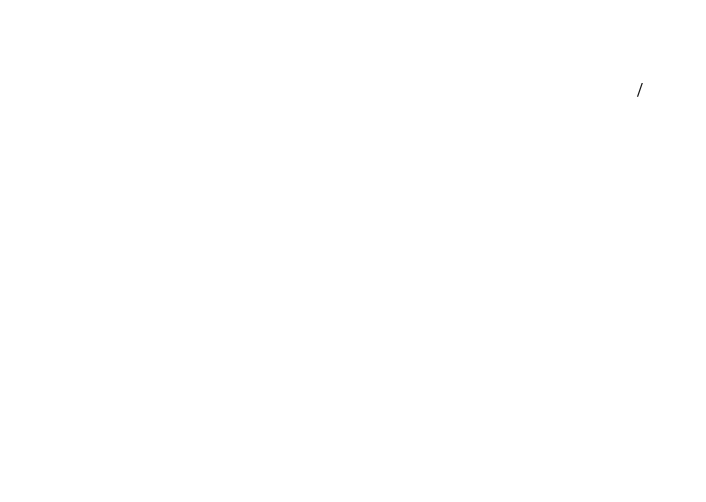
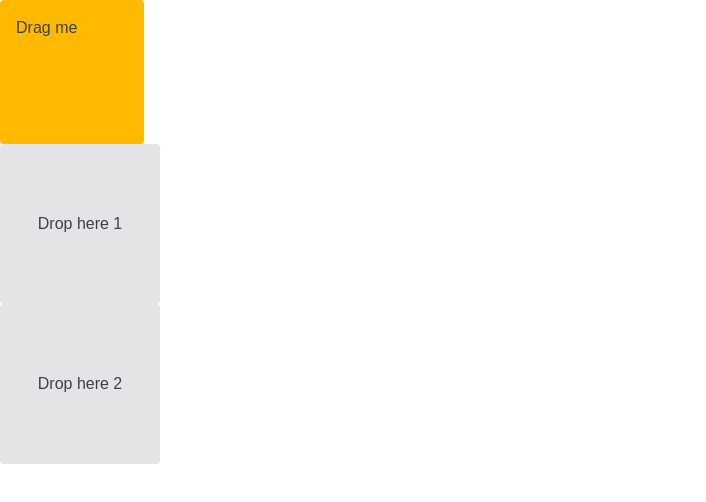
Before and after one commit to djolosc/job-tracker, a Next.js app: page / in a window 1280 px wide. Shown: the top 502 px of the page, without its empty margins (0-706 px from the left). Built offline with nearby package versions, Linux system fonts and the light colour scheme.

Commit message:
Added dnd-kit package

```diff
--- a/app/page.tsx
+++ b/app/page.tsx
@@ -1,7 +1,37 @@
-export default function Home() {
-  return (
-    <div className="font-sans grid grid-rows-[20px_1fr_20px] items-center justify-items-center min-h-screen p-8 pb-20 gap-16 sm:p-20">
-      /
+"use client";
+import Card from "@/components/Card";
+import Droppable from "@/components/Droppable";
+import { DndContext, DragEndEvent, UniqueIdentifier } from "@dnd-kit/core";
+import { useState } from "react";
+
+const Home = () => {
+  const [droppableId, setDroppableId] = useState<UniqueIdentifier | null>(null);
+
+  const handleDragEnd = (event: DragEndEvent) => {
+    if (event.over && event.over.id) {
+      setDroppableId(event.over.id);
+    }
+  };
+
+  const draggableMarkup = (
+    <div>
+      <Card>Drag me</Card>
     </div>
   );
-}
+
+  return (
+    <div>
+      <DndContext onDragEnd={handleDragEnd}>
+        {!droppableId ? draggableMarkup : null}
+        <Droppable id="1">
+          {droppableId && droppableId === "1" ? draggableMarkup : "Drop here 1"}
+        </Droppable>
+        <Droppable id="2">
+          {droppableId && droppableId === "2" ? draggableMarkup : "Drop here 2"}
+        </Droppable>
+      </DndContext>
+    </div>
+  );
+};
+
+export default Home;
--- /dev/null
+++ b/components/Card.tsx
@@ -0,0 +1,40 @@
+"use client";
+
+import { FC, useEffect, useState } from "react";
+import { useDraggable } from "@dnd-kit/core";
+
+interface CardProps {
+  children?: React.ReactNode;
+}
+
+const Card: FC<CardProps> = ({ children }) => {
+  const [mounted, setMounted] = useState(false);
+
+  const { attributes, listeners, setNodeRef, transform } = useDraggable({
+    id: "draggable",
+  });
+
+  const style = transform
+    ? {
+        transform: `translate3d(${transform.x}px, ${transform.y}px, 0)`,
+      }
+    : undefined;
+
+  useEffect(() => setMounted(true), []);
+
+  if (!mounted) return null;
+
+  return (
+    <div
+      ref={setNodeRef}
+      style={style}
+      {...listeners}
+      {...attributes}
+      className="p-4 bg-amber-400 rounded text-zinc-700 w-36 h-36"
+    >
+      {children}
+    </div>
+  );
+};
+
+export default Card;
--- /dev/null
+++ b/components/Droppable.tsx
@@ -0,0 +1,29 @@
+"use client";
+import { useDroppable } from "@dnd-kit/core";
+import { FC } from "react";
+
+interface DroppableProps {
+  children?: React.ReactNode;
+  id: string;
+}
+
+const Droppable: FC<DroppableProps> = ({ children, id }) => {
+  const { isOver, setNodeRef } = useDroppable({
+    id: id,
+  });
+  const style = {
+    color: isOver ? "green" : undefined,
+  };
+
+  return (
+    <div
+      ref={setNodeRef}
+      style={style}
+      className="p-4 bg-zinc-200 rounded text-zinc-700 w-40 h-40 flex items-center justify-center"
+    >
+      {children}
+    </div>
+  );
+};
+
+export default Droppable;
--- a/package.json
+++ b/package.json
@@ -11,6 +11,9 @@
     "prepare": "husky"
   },
   "dependencies": {
+    "@dnd-kit/core": "^6.3.1",
+    "@dnd-kit/modifiers": "^9.0.0",
+    "@dnd-kit/sortable": "^10.0.0",
     "next": "15.5.2",
     "react": "19.1.0",
     "react-dom": "19.1.0"
```
Also changed, not shown: 1 other file (tests, documents, lock files or other folders).
